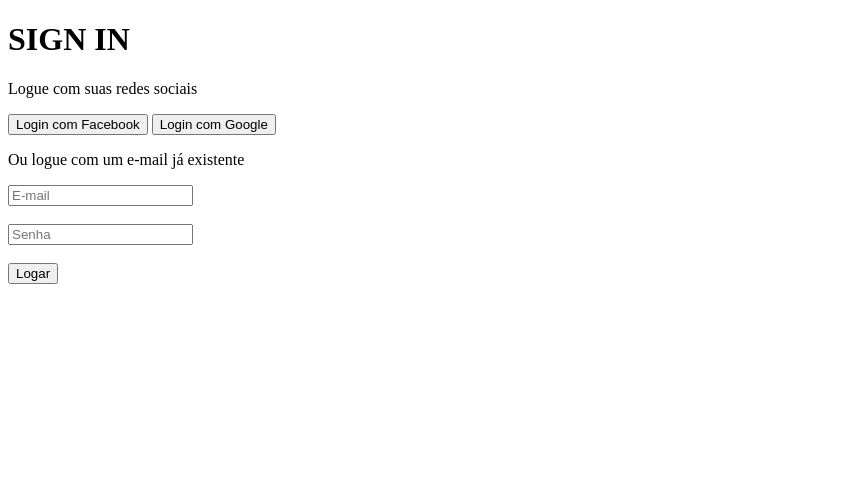
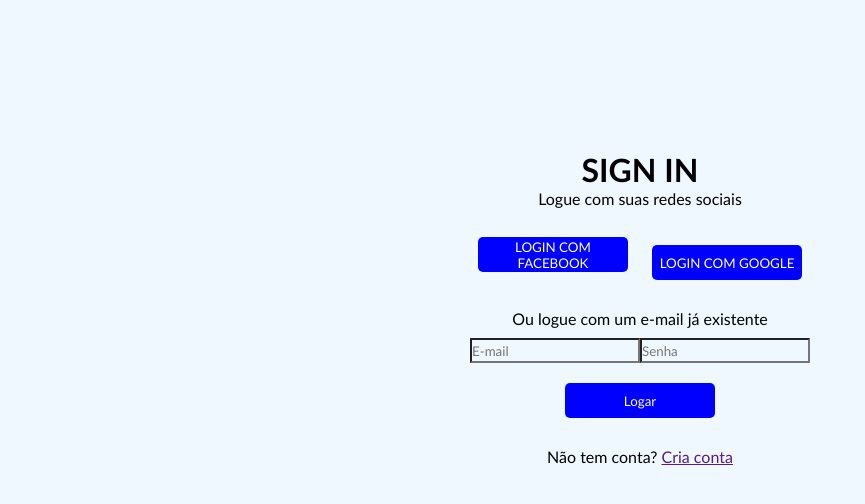
Before and after one commit to pcnied/Atividades-Front-End-II, a plain HTML site: page Atividade 1/index3.html in a window 1280 px wide. Shown: the whole page, without its empty margins (0-865 px from the left). Drawn offline with Linux system fonts and the light colour scheme.

Commit message:
Atualizações

```diff
--- a/Atividade 1/index3.html
+++ b/Atividade 1/index3.html
@@ -1,33 +1,37 @@
 <!DOCTYPE html>
 <html lang="en">
   <head>
-    <meta charset="UTF-8">
-    <meta http-equiv="X-UA-Compatible" content="IE=edge">
-    <meta name="viewport" content="width=device-width, initial-scale=1.0">
-    <link rel="stylesheet" href="./style3.css">
+    <meta charset="UTF-8" />
+    <meta http-equiv="X-UA-Compatible" content="IE=edge" />
+    <meta name="viewport" content="width=device-width, initial-scale=1.0" />
+    <link rel="stylesheet" href="./style3.css"/>
     <title>Document</title>
   </head>
   <body>
-    <main>
+    <main class="container">
       <h1>SIGN IN</h1>
       <p>Logue com suas redes sociais</p>
-        <div>
-            <button>Login com Facebook</button>
-            <button>Login com Google</button>
+      <br>
+      <div class="redesSociais">
+        <button class="botao">LOGIN COM FACEBOOK</button>
+        <button class="botao">LOGIN COM GOOGLE</button>
+      </div>
+      <br>
+      <p>Ou logue com um e-mail já existente</p>
+      <div class="inputs">
+        <input type="email" placeholder="E-mail" />
+        <br />
+        <br />
+        <input type="password" placeholder="Senha" />
+        <br />
+        <br />
       </div>
 
-        <p>Ou logue com um e-mail já existente</p>
-
-        <input type="email" placeholder="E-mail">
-        <br>
-        <br>
-        <input type="password" placeholder="Senha">
-        <br>
-        <br>
       <div>
-            <button>Logar</button>
+        <button class="botao">Logar</button>
       </div>
-
+      <br />
+      <div>Não tem conta? <a href="">Cria conta</a></div>
     </main>
   </body>
 </html>
--- a/Atividade 1/style3.css
+++ b/Atividade 1/style3.css
@@ -0,0 +1,35 @@
+* {
+    padding: 0;
+    margin: 0;
+    font-family: 'Trebuchet MS', 'Lucida Sans Unicode', 'Lucida Grande', 'Lucida Sans', Arial, sans-serif;
+    background-color: aliceblue;
+}
+
+.container {
+    display: flex;
+    align-items: center;
+    flex-direction:column;
+    margin: 150px;
+}
+
+.inputs {
+    display: flex;
+    justify-content: center;
+    margin: 10px;
+    height: 25px;
+    width: 25px;
+}
+
+.botao {
+    background-color: blue;
+    border: none;
+    border-radius: 5px;
+    width: 150px;
+    height: 35px;
+    color: white;
+    margin: 10PX;
+}
+
+.botao:hover {
+    background-color: darkred;
+}
```
Also changed, not shown: Atividade 2/index3.html (+11 -5 lines), Atividade 2/index4.html (added, +19 -0 lines). Lines whose indentation alone changed are shown as unchanged.
